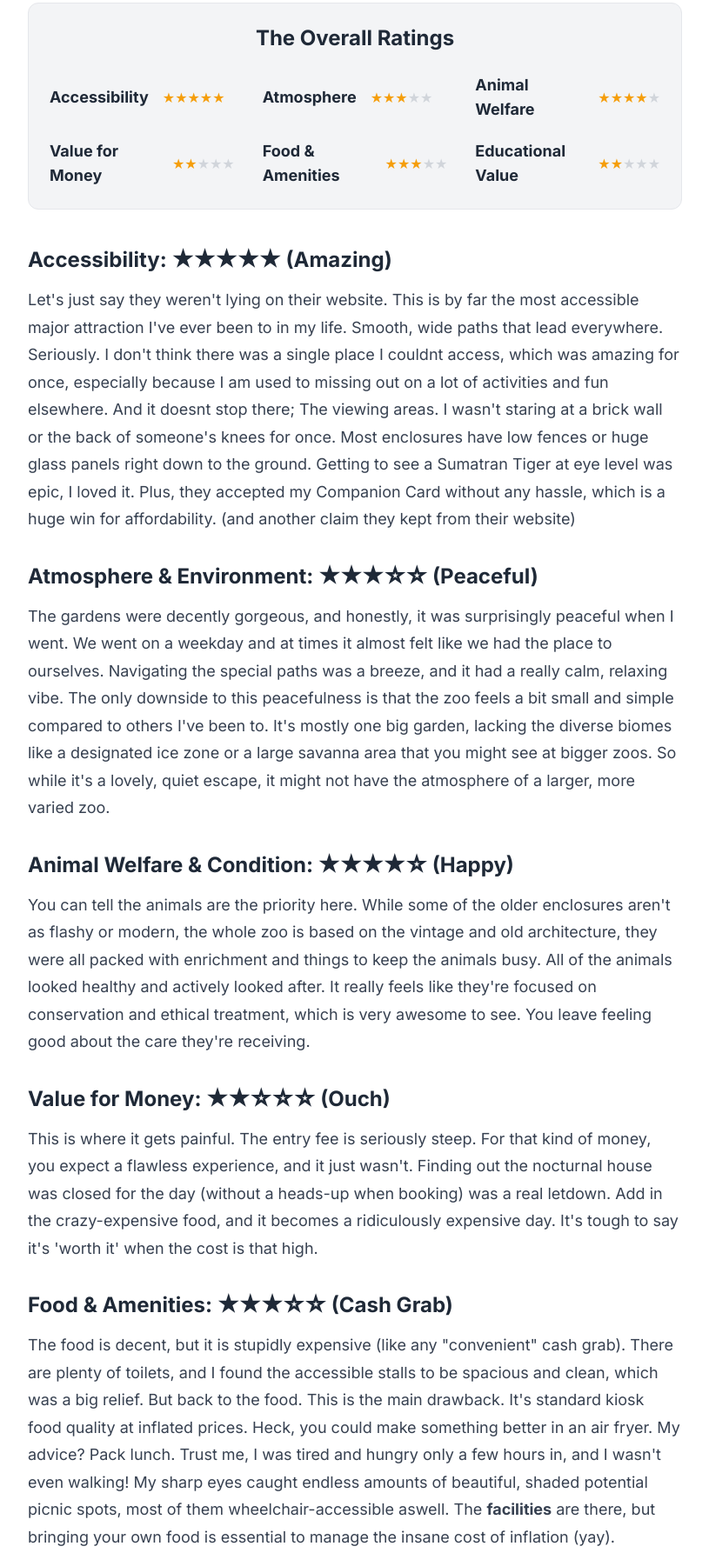
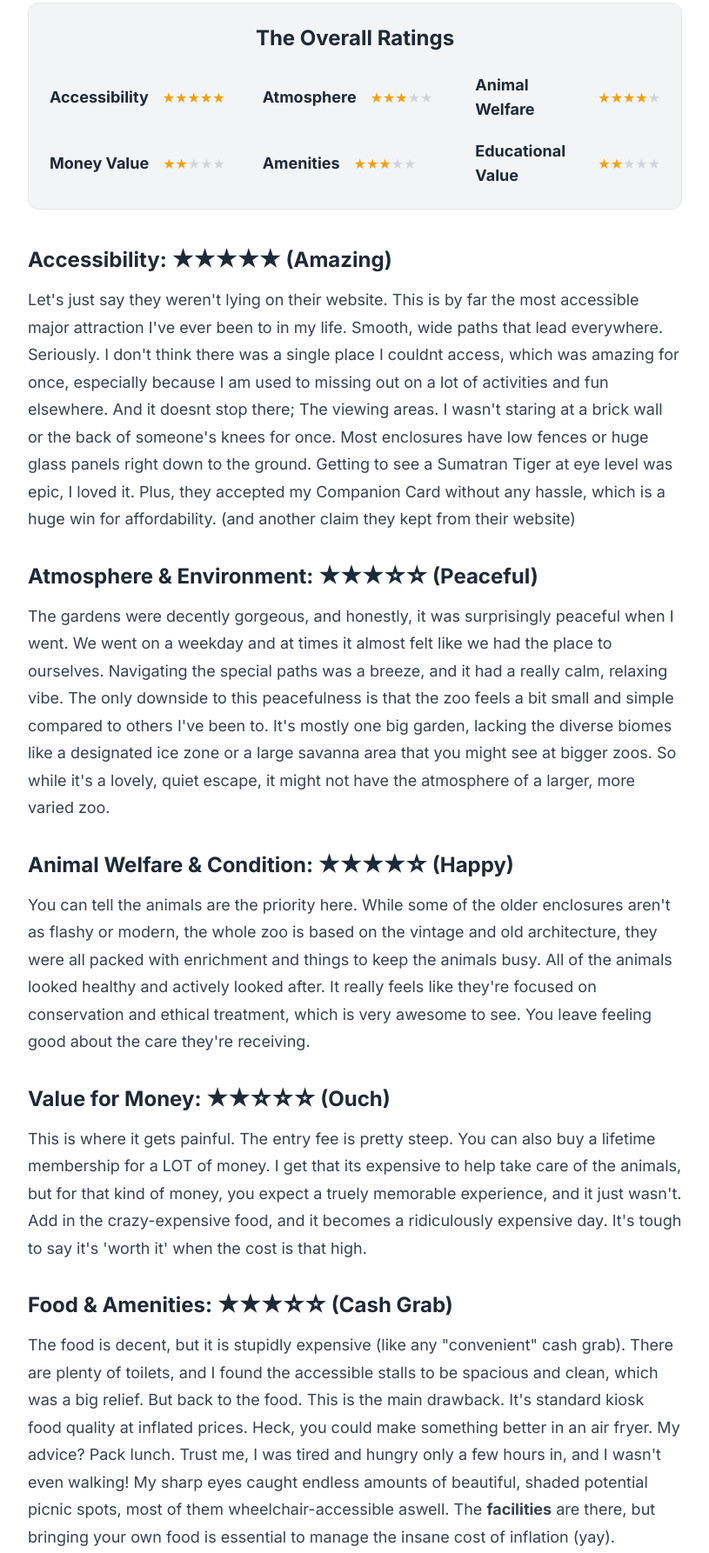
Before and after one commit to scoosed/zooreview, a plain HTML site: page index.html in a window 1280 px wide. Shown: the part 971-2757 px from the top of the page at 87% size, without its empty margins (232-1047 px from the left). Drawn offline with nearby package versions, Linux system fonts and the light colour scheme.

Commit message:
Update index.html

```diff
--- a/index.html
+++ b/index.html
@@ -87,11 +87,11 @@
                             <div class="flex"><span class="star-filled">&#9733;</span><span class="star-filled">&#9733;</span><span class="star-filled">&#9733;</span><span class="star-filled">&#9733;</span><span class="star-empty">&#9733;</span></div>
                         </div>
                         <div class="flex items-center justify-between sm:justify-start sm:gap-4">
-                            <h3 class="font-semibold text-lg">Value for Money</h3>
+                            <h3 class="font-semibold text-lg">Money Value</h3>
                             <div class="flex"><span class="star-filled">&#9733;</span><span class="star-filled">&#9733;</span><span class="star-empty">&#9733;</span><span class="star-empty">&#9733;</span><span class="star-empty">&#9733;</span></div>
                         </div>
                         <div class="flex items-center justify-between sm:justify-start sm:gap-4">
-                            <h3 class="font-semibold text-lg">Food & Amenities</h3>
+                            <h3 class="font-semibold text-lg">Amenities</h3>
                             <div class="flex"><span class="star-filled">&#9733;</span><span class="star-filled">&#9733;</span><span class="star-filled">&#9733;</span><span class="star-empty">&#9733;</span><span class="star-empty">&#9733;</span></div>
                         </div>
                         <div class="flex items-center justify-between sm:justify-start sm:gap-4">
@@ -120,7 +120,7 @@
 
                     <section>
                         <h3>Value for Money: ★★☆☆☆ (Ouch)</h3>
-                        <p>This is where it gets painful. The entry fee is seriously steep. For that kind of money, you expect a flawless experience, and it just wasn't. Finding out the nocturnal house was closed for the day (without a heads-up when booking) was a real letdown. Add in the crazy-expensive food, and it becomes a ridiculously expensive day. It's tough to say it's 'worth it' when the cost is that high.</p>
+                        <p>This is where it gets painful. The entry fee is pretty steep. You can also buy a lifetime membership for a LOT of money. I get that its expensive to help take care of the animals, but for that kind of money, you expect a truely memorable experience, and it just wasn't. Add in the crazy-expensive food, and it becomes a ridiculously expensive day. It's tough to say it's 'worth it' when the cost is that high.</p>
                     </section>
 
                     <section>
@@ -130,7 +130,7 @@
 
                     <section>
                         <h3>Educational Value: ★★☆☆☆ (Boring)</h3>
-                        <p>The info is there, but it's not presented very well. A lot of the signs were too high or at a weird angle for me to read comfortably from my chair. And trying to hear a keeper talk over a massive crowd? Forget about it. I couldn't get close enough to see or hear anything. It feels like a missed opportunity to make learning truly interactive and accessible for everyone.</p>
+                        <p>The info is there, but it's not presented very well. It feels like your reading a wikipedia article rather than some cool fun facts about the animals. A lot of the signs were too high or at a weird angle for me to read comfortably from my chair. And trying to hear a keeper talk over a massive crowd? Forget about it. I couldn't get close enough to see or hear anything. It feels like a missed opportunity to make learning truly interactive and accessible for everyone.</p>
                     </section>
                 </article>
 
```
